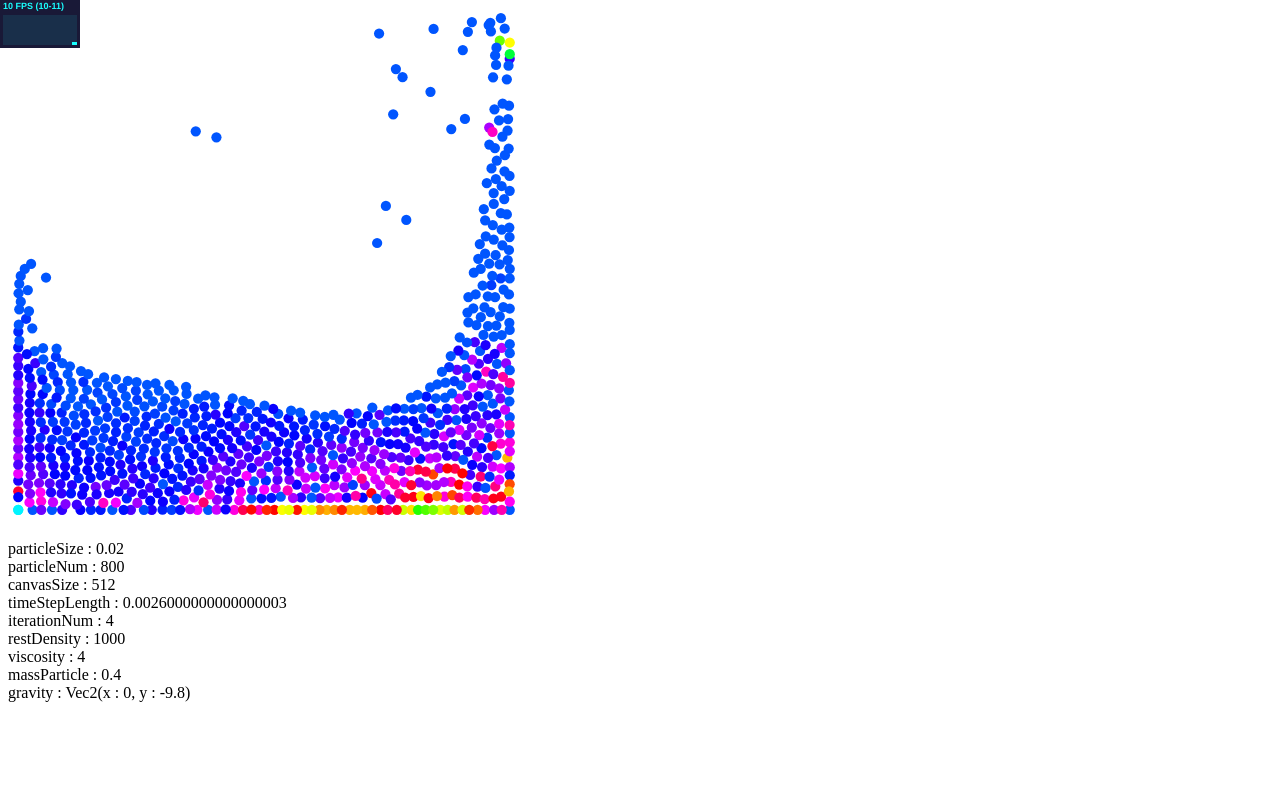
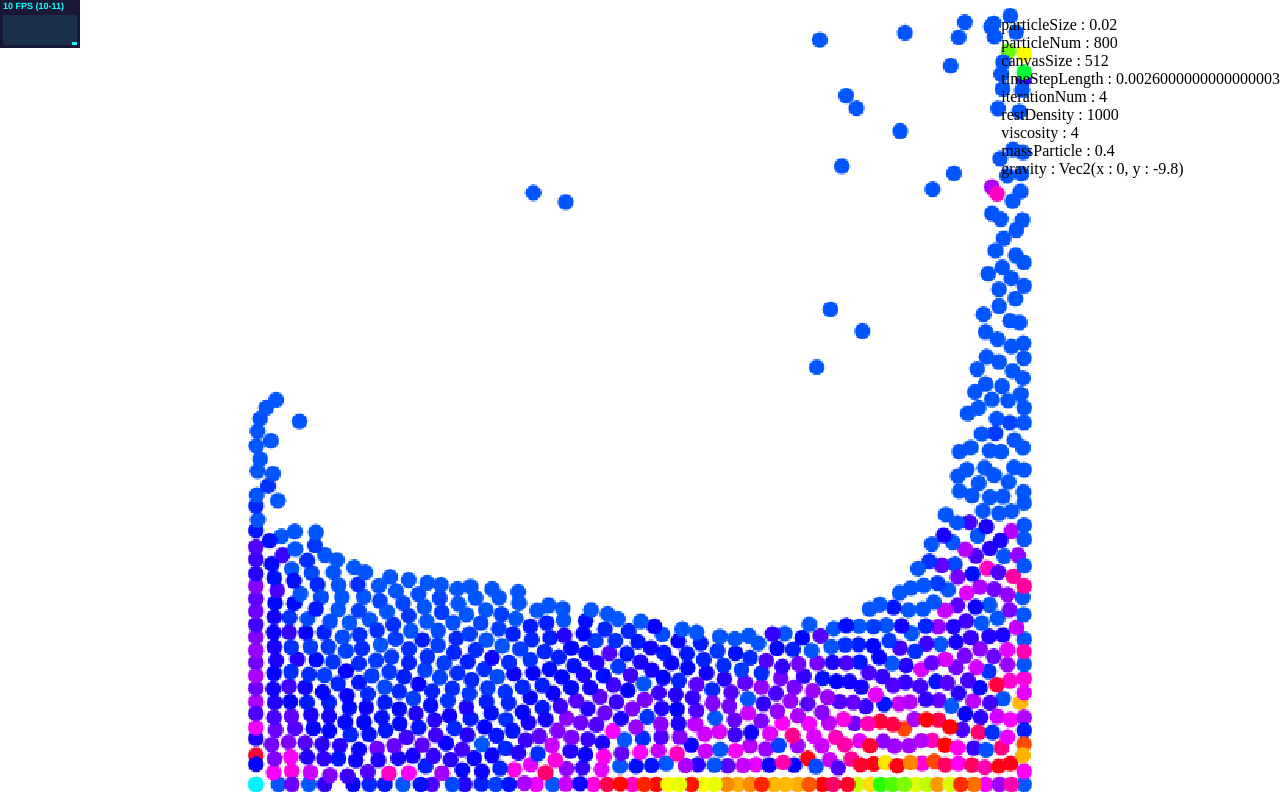
Before and after one commit to GU215/Fluid_JS, a plain HTML site: page index.html in a window 1280 px wide. Drawn offline with Linux system fonts and the light colour scheme; animation ran at ten frames a second.

Commit message:
Update style.css

```diff
--- a/style.css
+++ b/style.css
@@ -1,6 +1,23 @@
+body {
+    width: 100%;
+    height: 100%;
+    overflow: hidden;
+    display: flex;
+    align-items: center;
+    justify-content: center;
+    margin: 0;
+    padding: 0;
+}
 
 canvas {
-    /* width: 100vh;
-    height: 100vh; */
-    /* image-rendering: pixelated; */
+    aspect-ratio: 1 / 1;
+    width: 100vmin;
+    height: 100vmin;
+    image-rendering: pixelated;
 }
+
+p {
+    position: absolute;
+    top: 0;
+    right: 0;
+}
```
